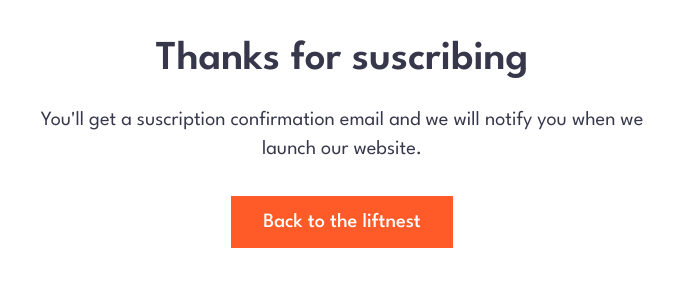
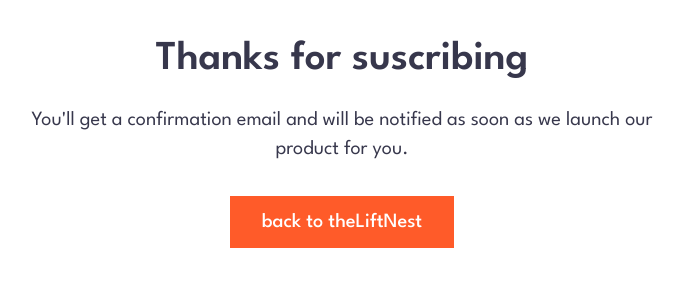
Before and after one commit to theliftnest/theliftnest-github.io, a Jekyll site: the page built from suscribe-confirmation.html, in a window 1280 px wide. Shown: the part 194-481 px from the top of the page, without its empty margins (298-979 px from the left). Built offline with Jekyll 4.4.1, drawn with Linux system fonts in a browser that asks for light colours; nearby versions of some CDN libraries.

Commit message:
suscribe confirmation variables

```diff
--- a/suscribe-confirmation.html
+++ b/suscribe-confirmation.html
@@ -1,6 +1,9 @@
 ---
 layout: basic-structure-confirmation
 permalink: suscribe-confirmation
+title: Thanks for suscribing
+suscribe-text: You'll get a confirmation email and will be notified as soon as we launch our product for you.
+back-button: back to theLiftNest
 ---
 <!-- section thanks for signing up -->
 <section class="confirmation">
@@ -17,9 +20,9 @@ permalink: suscribe-confirmation
               <img src="{{ "assets/images/the-lift-nest-logo.svg" | relative_url }}" alt="theLiftNest">
             </figure>
           </a>
-          <h1>Thanks for suscribing</h1>
-          <p class="big">You'll get a suscription confirmation email and we will notify you when we launch our website.</p>
-          <a class="button big" href="/">Back to the liftnest</a>
+          <h1>{{ page.title }}</h1>
+          <p class="big">{{ page.suscribe-text }}</p>
+          <a class="button big" href="/">{{ page.back-button }}</a>
         </div>
         <!-- message box end -->
       </div>
```
